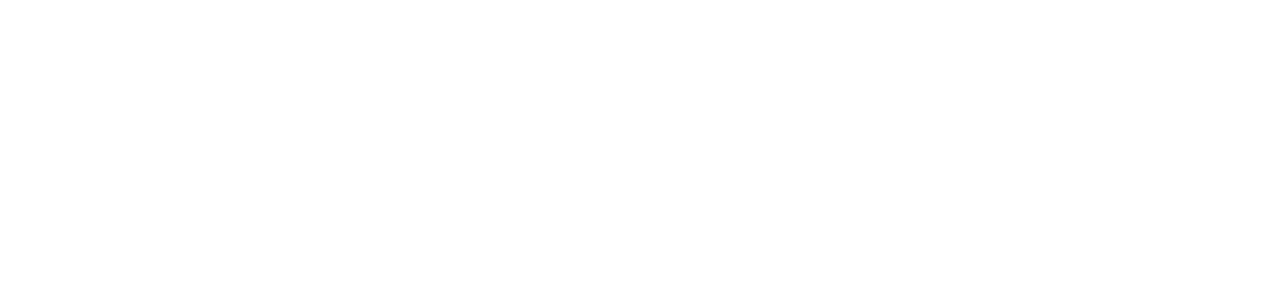
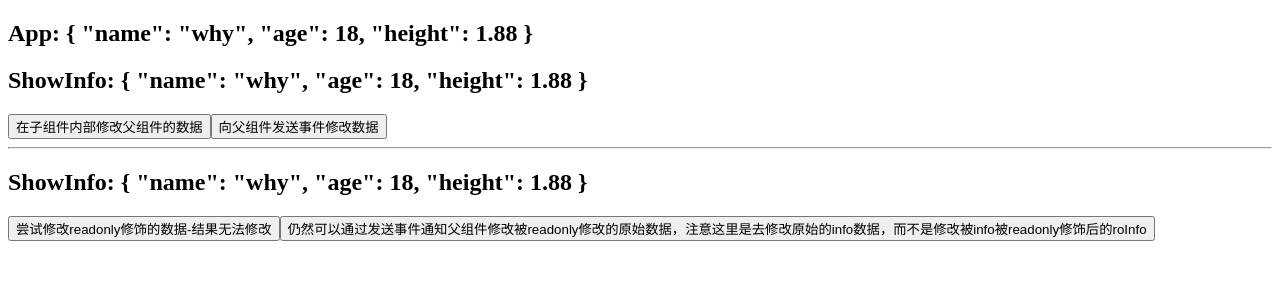
Before and after one commit to yzjgogo/vue3study, a Vue app in the folder VueCliWebpackDemo/cliwebpackdemo/: page / in a window 1280 px wide. Shown: the top 300 px of the page. Built offline with nearby package versions, Linux system fonts and the light colour scheme.

Commit message:
添加单项数据流

```diff
--- /dev/null
+++ b/VueCliWebpackDemo/cliwebpackdemo/src/23_vue单向数据流/App.vue
@@ -0,0 +1,47 @@
+<template>
+  <h2>App: {{ info }}</h2>
+  <show-info :info="info"
+             :roInfo="roInfo"
+             @changeInfoName="changeInfoName"
+             @changeRoInfoName="changeRoInfoName">
+  </show-info>
+</template>
+
+<script>
+  import { reactive, readonly } from 'vue'
+  import ShowInfo from './ShowInfo.vue'
+
+  export default {
+    components: {
+      ShowInfo
+    },
+    setup() {
+      const info = reactive({
+        name: "why",
+        age: 18,
+        height: 1.88
+      })
+
+      function changeInfoName(payload) {
+        info.name = payload
+      }
+
+      // 使用readOnly包裹info，readonly会返回info的只读代理，也就是它依然是一个proxy，只是这个proxy的set方法会被劫持，禁止你修改数据
+      const roInfo = readonly(info)
+      //info并不是readonly的，roInfo才是readonly的
+      function changeRoInfoName(payload) {
+        info.name = payload
+      }
+
+      return {
+        info,
+        changeInfoName,
+        roInfo,
+        changeRoInfoName
+      }
+    }
+  }
+</script>
+
+<style scoped>
+</style>
--- /dev/null
+++ b/VueCliWebpackDemo/cliwebpackdemo/src/23_vue单向数据流/ShowInfo.vue
@@ -0,0 +1,51 @@
+<template>
+  <div>
+    <h2>ShowInfo: {{ info }}</h2>
+    <!-- 代码没有错误, 但是违背规范(单项数据流)，不建议在子组件内部修改父组件的数据 -->
+    <button @click="info.name = '姚明'">在子组件内部修改父组件的数据</button>
+    <!-- 正确的做法: 符合单项数据流-->
+    <button @click="showInfobtnClick">向父组件发送事件修改数据</button>
+    <hr>
+    <!-- 使用readonly的数据 -->
+    <h2>ShowInfo: {{ roInfo }}</h2>
+    <!-- 代码就会无效(报警告) -->
+    <button @click="roInfo.name = 'james'">尝试修改readonly修饰的数据-结果无法修改</button>
+    <!-- 正确的做法 -->
+    <button @click="roInfoBtnClick">仍然可以通过发送事件通知父组件修改被readonly修改的原始数据，注意这里是去修改原始的info数据，而不是修改被info被readonly修饰后的roInfo</button>
+  </div>
+</template>
+
+<script>
+  export default {
+    props: {
+      // reactive数据
+      info: {
+        type: Object,
+        default: () => ({})
+      },
+      // readonly数据，数据无法被修改，一旦被修改，console会输出警告，阻止你修改
+      roInfo: {
+        type: Object,
+        default: () => ({})
+      }
+    },
+    emits: ["changeInfoName", "changeRoInfoName"],
+    setup(props, context) {
+      function showInfobtnClick() {
+        context.emit("changeInfoName", "kobe")
+      }
+
+      function roInfoBtnClick() {
+        context.emit("changeRoInfoName", "james")
+      }
+
+      return {
+        showInfobtnClick,
+        roInfoBtnClick
+      }
+    }
+  }
+</script>
+
+<style scoped>
+</style>
--- a/VueCliWebpackDemo/cliwebpackdemo/src/main.js
+++ b/VueCliWebpackDemo/cliwebpackdemo/src/main.js
@@ -20,7 +20,8 @@
 // import App from './19_Setup_reactive让复杂数据类型做到响应式/App.vue'
 // import App from './20_Setup_关于ref的浅层解包的理解/App.vue'
 // import App from './21_Setup_ref让复杂数据类型做到响应式/App.vue'
-import App from './22_习惯上ref和reactive用法的区别/App.vue'
+// import App from './22_习惯上ref和reactive用法的区别/App.vue'
+import App from './23_vue单向数据流/App.vue'
 import "./utils/abc/cba/nba/index"
 createApp(App).mount('#app')
 
```
